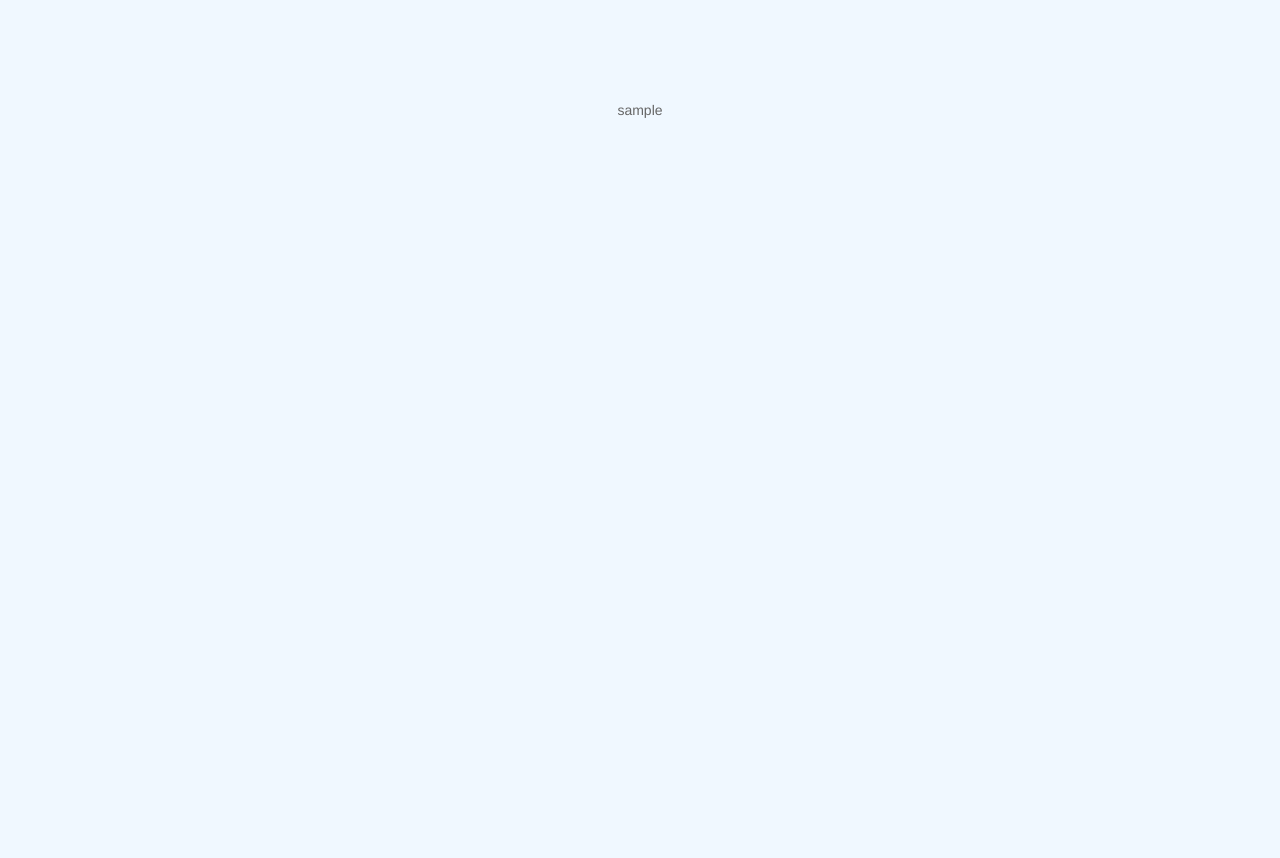
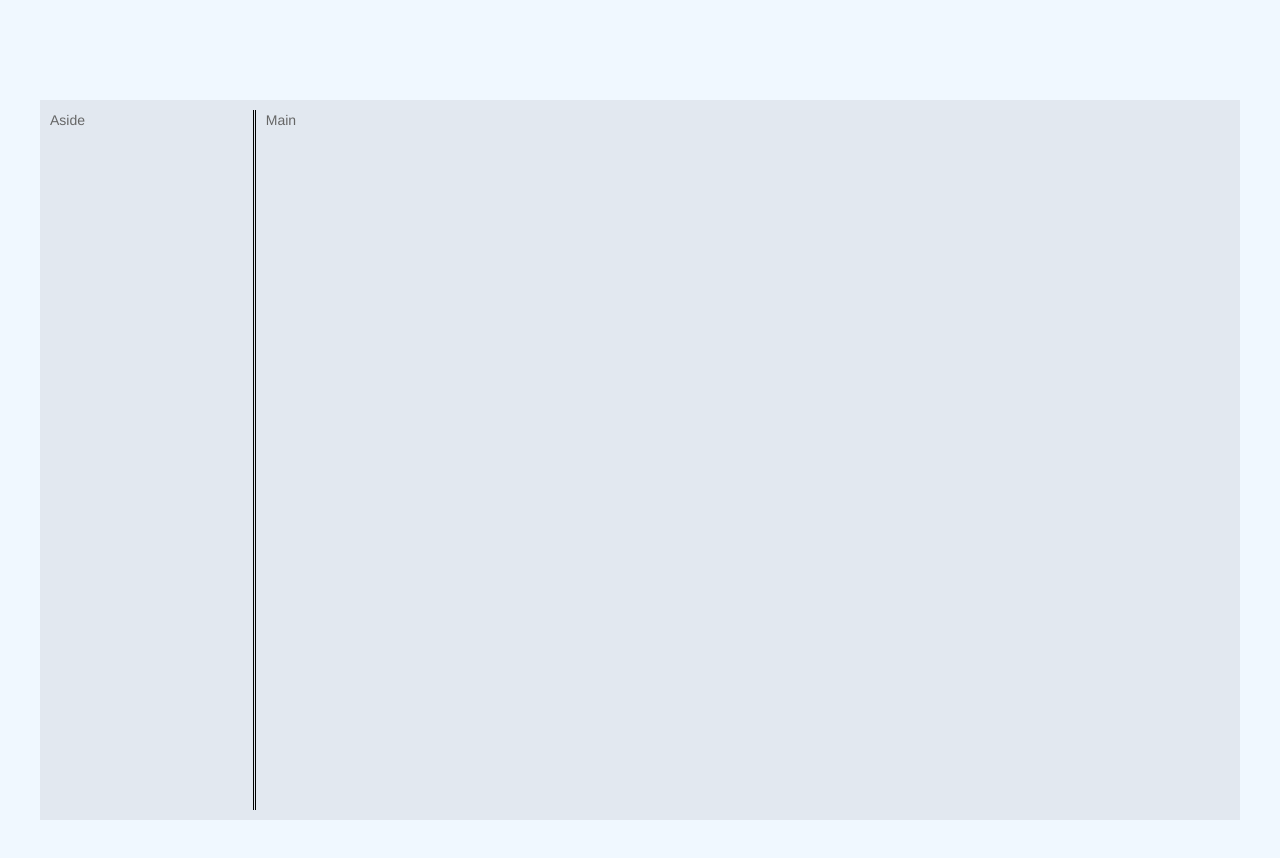
Before and after one commit to sitogi/react-sandbox-with-chakra, a React (Create React App) app: page / in a window 1280 px wide. Shown: the top 858 px of the page. Before the commit the page ends 800 px from the top, so only its background shows below. Built offline with nearby package versions, Linux system fonts and the light colour scheme.

Commit message:
Add ResizableSidebar

```diff
--- a/src/App.tsx
+++ b/src/App.tsx
@@ -2,13 +2,14 @@ import React from 'react';
 import { Global } from '@emotion/react';
 import { globalStyle } from 'style';
 import { Box } from '@chakra-ui/react';
+import { ResizableSidebar } from 'components/ResizableSidebar';
 
 function App() {
   return (
     <>
       <Global styles={globalStyle} />
       <Box display="flex" w="100vw" alignItems="center" flexDirection="column" py="100px">
-        sample
+        <ResizableSidebar />
       </Box>
     </>
   );
--- /dev/null
+++ b/src/components/ResizableSidebar.tsx
@@ -0,0 +1,59 @@
+import { css } from '@emotion/react';
+import { Box, Flex } from '@chakra-ui/react';
+import { useEffect, useRef, useState } from 'react';
+
+const divider = css`
+  margin-left: 10px;
+  margin-right: 10px;
+  width: 3px;
+  height: 100%;
+  border-left-width: 1px;
+  border-left-style: solid;
+  border-left-color: black;
+  border-right-width: 1px;
+  border-right-style: solid;
+  border-right-color: black;
+  cursor: ew-resize;
+  user-select: none;
+`;
+
+export const ResizableSidebar = () => {
+  const isMousePressedRef = useRef(false);
+  const dividerRef = useRef<HTMLDivElement>(null);
+  const [leftW, setLeftW] = useState(200);
+
+  useEffect(() => {
+    document.addEventListener('mouseup', () => {
+      isMousePressedRef.current = false;
+    });
+
+    document.addEventListener('mousemove', (event) => {
+      if (isMousePressedRef.current) {
+        if (dividerRef.current) {
+          if (event.x - 354 < 100) {
+            setLeftW(100);
+          } else if (event.x - 354 > 400) {
+            setLeftW(400);
+          } else {
+            setLeftW(event.x - 354);
+          }
+        }
+      }
+    });
+
+  }, []); // eslint-disable-line react-hooks/exhaustive-deps
+
+  return (
+    <Flex w="1200px" h="720px" bg="gray.200" p="10px">
+      <Box w={`${leftW}px`}>
+        Aside
+      </Box>
+      <Box ref={dividerRef} css={divider} onMouseDown={() => {
+        isMousePressedRef.current = true;
+      }} />
+      <Box w={`${1200 - leftW}px`}>
+        Main
+      </Box>
+    </Flex>
+  );
+};
```
